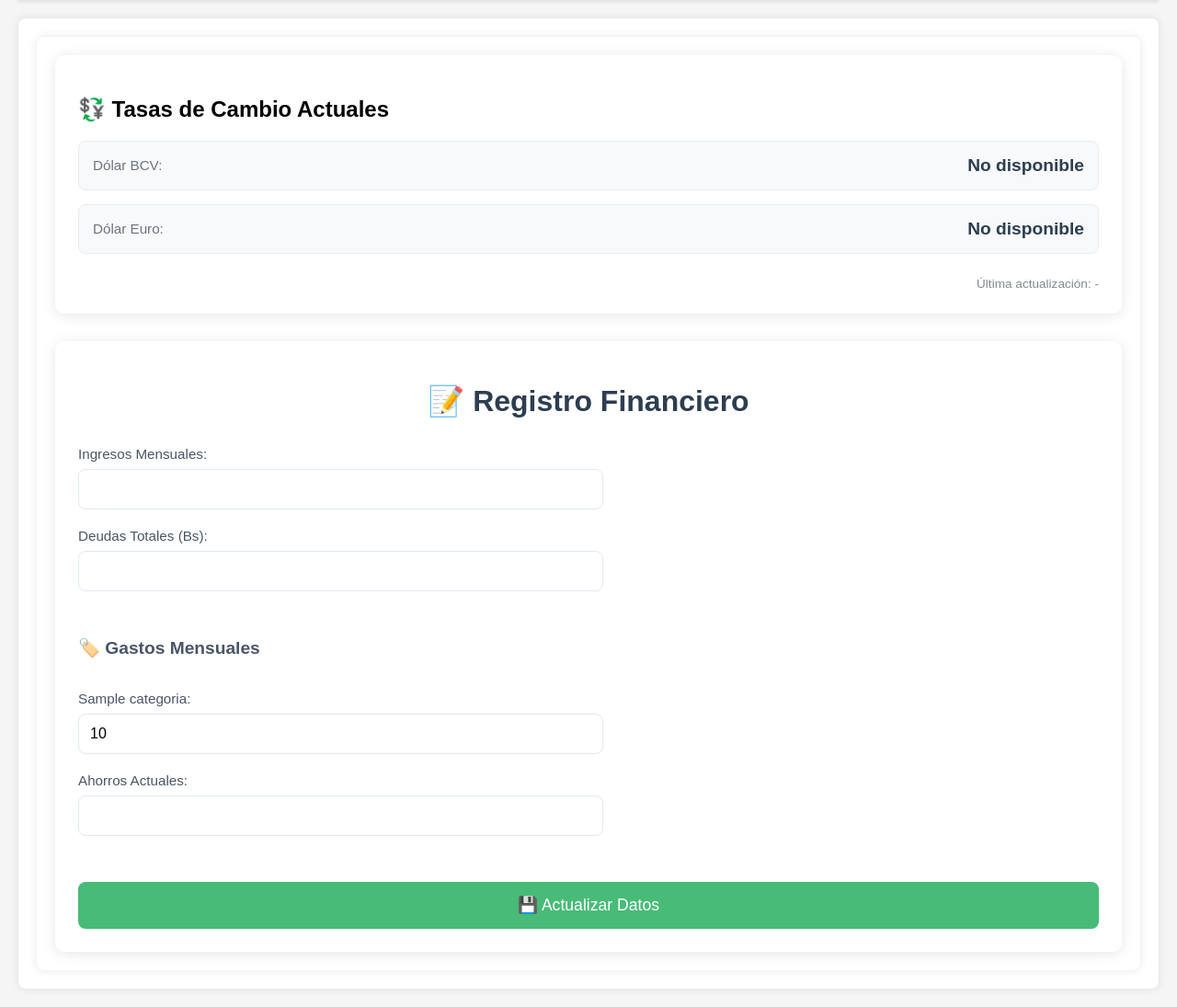
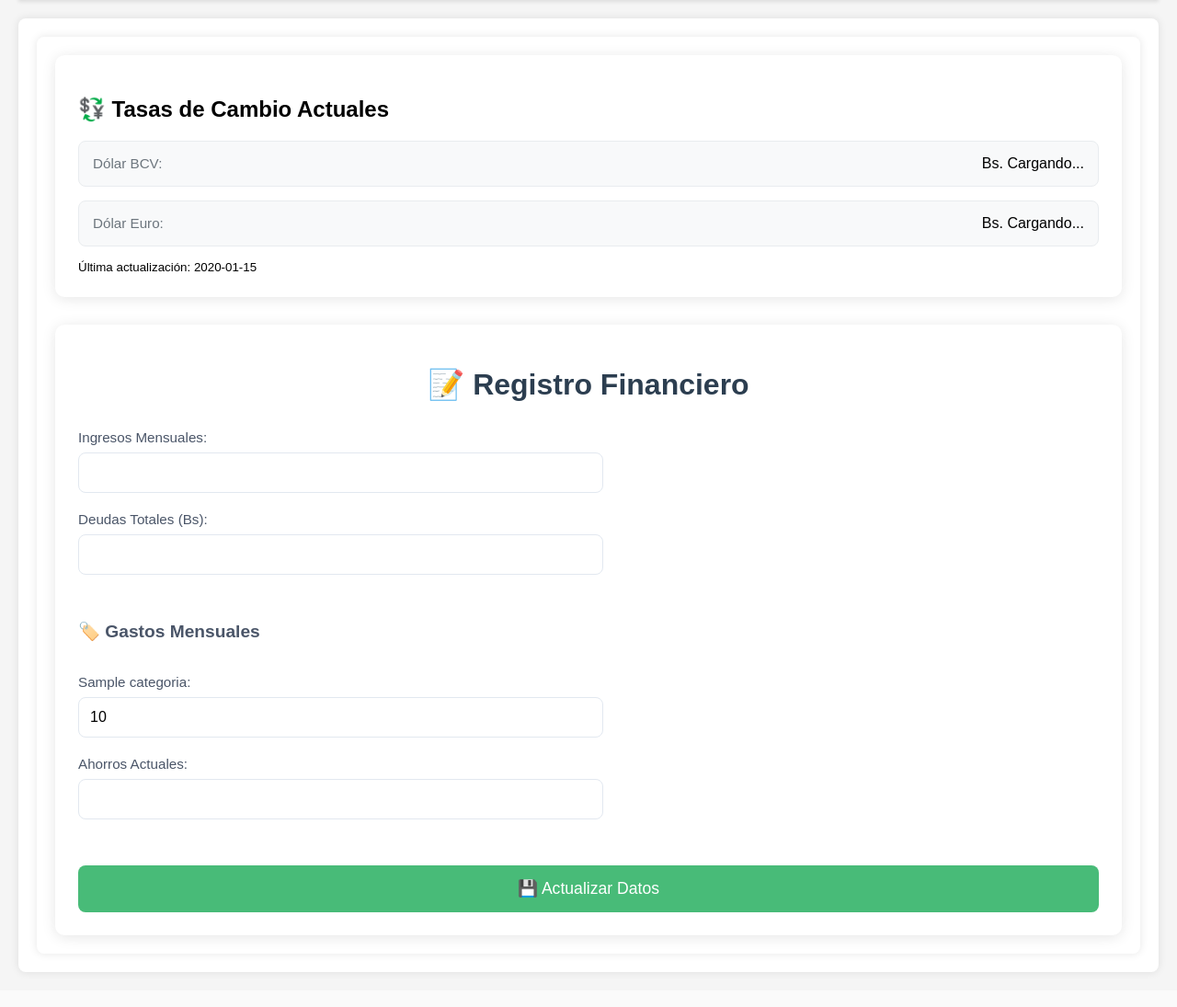
Before and after one commit to PotOfCode/AI-financial-advisor, a Python web app: template templates/registro.html in a window 1280 px wide. Shown: the part 90-1185 px from the top of the page at 92% size. After the commit the page ends 1149 px from the top, so only its background shows below. Run offline with Jinja, Linux system fonts and the light colour scheme; the template is opened without the code that fills it: most values are stand-ins (such as "Sample title", 1, 10 or a date in 2020).

Commit message:
Tasas BCV

```diff
--- a/templates/registro.html
+++ b/templates/registro.html
@@ -8,13 +8,13 @@
         <div class="tasa-box">
             <div class="tasa-item">
                 <span>Dólar BCV:</span>
-                <strong id="tasaBcv">Cargando...</strong>
+                <div class="rate-value" id="dolar-rate">Bs. {{ tasas.bcv_dolar|default('Cargando...', true) }}</div>
             </div>
             <div class="tasa-item">
                 <span>Dólar Euro:</span>
-                <strong id="tasaPromedio">Cargando...</strong>
+                <div class="rate-value" id="euro-rate">Bs. {{ tasas.bcv_euro|default('Cargando...', true) }}</div>
             </div>
-            <small id="actualizacion">Última actualización: -</small>
+            <small id="last-update">Última actualización: {{ tasas.last_update }}</small>
         </div>
     </div>
 
```
